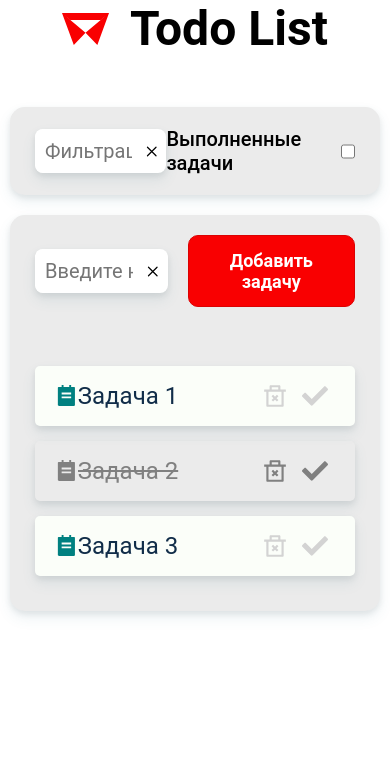
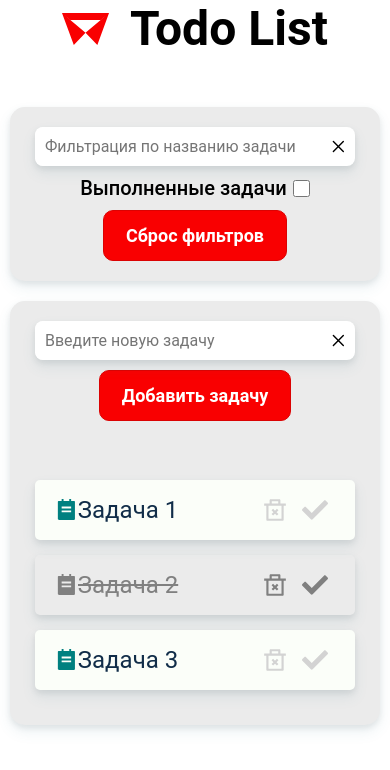
Before and after one commit to DmitrijKl/Test-task-Promo, a React (Create React App) app: page / in a window 390 px wide. Shown: the top 770 px of the page. Built offline with nearby package versions, Linux system fonts and the light colour scheme.

Commit message:
added media adaptatiom

```diff
--- a/src/UI/Card.module.scss
+++ b/src/UI/Card.module.scss
@@ -1,7 +1,7 @@
 .root {
   overflow: hidden;
   margin: 0 auto;
-  max-width: 900px;
+  max-width: 1000px;
   border-radius: 15px;
   margin-bottom: 20px;
   padding: 20px 25px;
--- a/src/components/Filter/FilterTodos.jsx
+++ b/src/components/Filter/FilterTodos.jsx
@@ -1,26 +1,34 @@
-import React, { useState } from "react";
+import React from "react";
 import styles from "./FilterTodos.module.scss";
 import { IoCloseOutline } from "react-icons/io5";
-import { useDispatch } from "react-redux";
+import { useDispatch, useSelector } from "react-redux";
+import { completedFilter } from "../../redux/selectors";
+import { textFilter } from "../../redux/selectors";
 import {
   setTextFilter,
   setOnlyCompletedFilter,
+  resetAllFilters,
 } from "../../redux/slices/filterSlice";
 
 const FilterTodos = () => {
-  const [inputFilter, setInputFilter] = useState("");
   const dispatch = useDispatch();
+  const onlyCompletedFilter = useSelector(completedFilter);
+  const textFilterInput = useSelector(textFilter);
 
   const handleTextFilterChange = (event) => {
-    setInputFilter(event.target.value);
     dispatch(setTextFilter(event.target.value));
   };
+
   const handleClearInputFilter = (event) => {
-    setInputFilter("");
     dispatch(setTextFilter(""));
   };
+
   const handleOnlyCompletedTodo = () => {
     dispatch(setOnlyCompletedFilter());
+  };
+
+  const handleResetAllFilters = () => {
+    dispatch(resetAllFilters());
   };
 
   return (
@@ -28,7 +36,7 @@ const FilterTodos = () => {
       <div className={styles.input}>
         <input
           onChange={(event) => handleTextFilterChange(event)}
-          value={inputFilter}
+          value={textFilterInput}
           className={styles.text}
           type="text"
           placeholder="Фильтрация по названию задачи"
@@ -41,11 +49,15 @@ const FilterTodos = () => {
       <div className={styles.inputCheckbox}>
         <label htmlFor="checkbox">Выполненные задачи</label>
         <input
+          checked={onlyCompletedFilter}
           onChange={handleOnlyCompletedTodo}
           id="checkbox"
           type="checkbox"
         ></input>
       </div>
+      <button onClick={handleResetAllFilters} className={styles.reset}>
+        Сброс фильтров
+      </button>
     </div>
   );
 };
--- a/src/components/Filter/FilterTodos.module.scss
+++ b/src/components/Filter/FilterTodos.module.scss
@@ -2,12 +2,25 @@
   display: flex;
   align-items: center;
   justify-content: space-between;
+  flex-wrap: wrap;
+  gap: 10px;
+  @media (max-width: 708px) {
+    & {
+      gap: 10px;
+    }
+  }
+  @media (max-width: 500px) {
+    & {
+      flex-direction: column;
+      gap: 10px;
+    }
+  }
   .input {
     position: relative;
     display: flex;
     align-items: center;
     background-color: white;
-    width: 50%;
+    width: 400px;
     border-radius: 8px;
     overflow: hidden;
     box-shadow: 0 7px 14px rgb(65 132 144 / 10%), 0 3px 6px rgb(0 0 0 / 8%);
@@ -19,6 +32,14 @@
       transition: transform 0.3s;
       &:hover {
         transform: scale(1.1);
+      }
+    }
+    @media (max-width: 708px) {
+      & {
+        width: 100%;
+      }
+      & input {
+        font-size: 16px;
       }
     }
   }
@@ -45,4 +66,20 @@
       width: 17px;
     }
   }
+  .reset {
+    background-color: #f90001;
+    color: white;
+    font-weight: 700;
+    font-size: 18px;
+    padding: 14px 22px;
+    border: 1px solid #db0202;
+    border-radius: 10px;
+    box-sizing: border-box;
+    cursor: pointer;
+    transition: all 0.2s;
+    &:hover {
+      background-color: #db0b0b;
+      box-shadow: 0 7px 14px rgb(65 132 144 / 10%), 0 3px 6px rgb(0 0 0 / 8%);
+    }
+  }
 }
--- a/src/components/Todos/TodoForm.module.scss
+++ b/src/components/Todos/TodoForm.module.scss
@@ -6,15 +6,30 @@
     justify-content: space-between;
     align-items: center;
     gap: 20px;
+    @media (max-width: 708px) {
+      & {
+        flex-direction: column;
+        gap: 10px;
+      }
+    }
+
     .input {
       position: relative;
       display: flex;
       align-items: center;
       background-color: white;
-      width: 50%;
+      width: 400px;
       border-radius: 8px;
       overflow: hidden;
       box-shadow: 0 7px 14px rgb(65 132 144 / 10%), 0 3px 6px rgb(0 0 0 / 8%);
+      @media (max-width: 708px) {
+        & {
+          width: 100%;
+        }
+        & input {
+          font-size: 16px;
+        }
+      }
       .iconClose {
         margin-right: 5px;
         cursor: pointer;
--- a/src/redux/selectors.js
+++ b/src/redux/selectors.js
@@ -1,8 +1,8 @@
 import { createSelector } from "@reduxjs/toolkit";
 
 const todos = (state) => state.todoSlice.todosList;
-const textFilter = (state) => state.filterSlice.text;
-const completedFilter = (state) => state.filterSlice.onlyCompleted;
+export const textFilter = (state) => state.filterSlice.text;
+export const completedFilter = (state) => state.filterSlice.onlyCompleted;
 
 export const selectTodosFiltered = createSelector(
   [todos, textFilter, completedFilter],
--- a/src/redux/slices/filterSlice.js
+++ b/src/redux/slices/filterSlice.js
@@ -15,7 +15,11 @@ const filterSlice = createSlice({
     setOnlyCompletedFilter: (state) => {
       state.onlyCompleted = !state.onlyCompleted;
     },
+    resetAllFilters: (state) => {
+      return initialState;
+    },
   },
 });
-export const { setTextFilter, setOnlyCompletedFilter } = filterSlice.actions;
+export const { setTextFilter, setOnlyCompletedFilter, resetAllFilters } =
+  filterSlice.actions;
 export default filterSlice.reducer;
```
